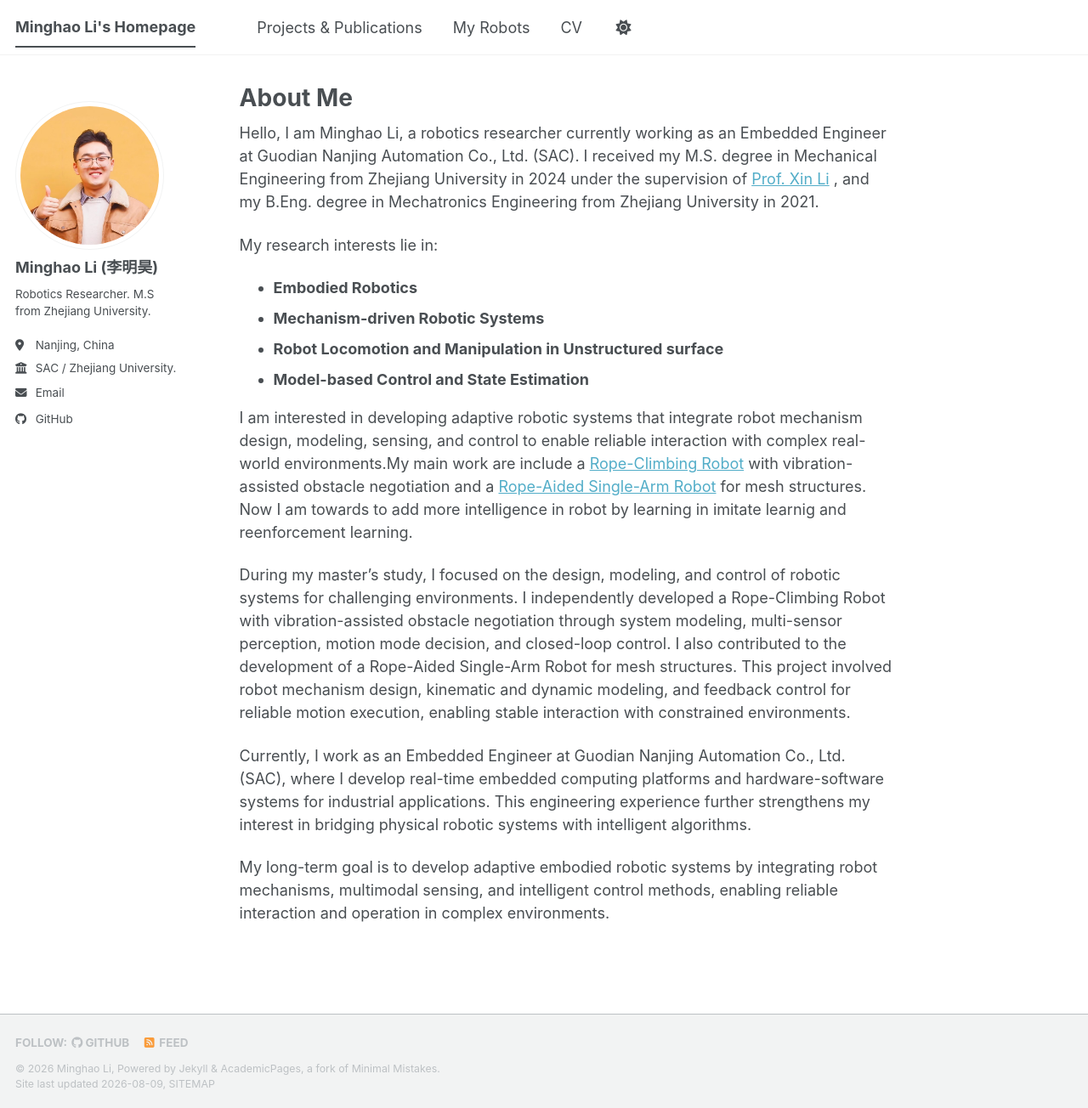
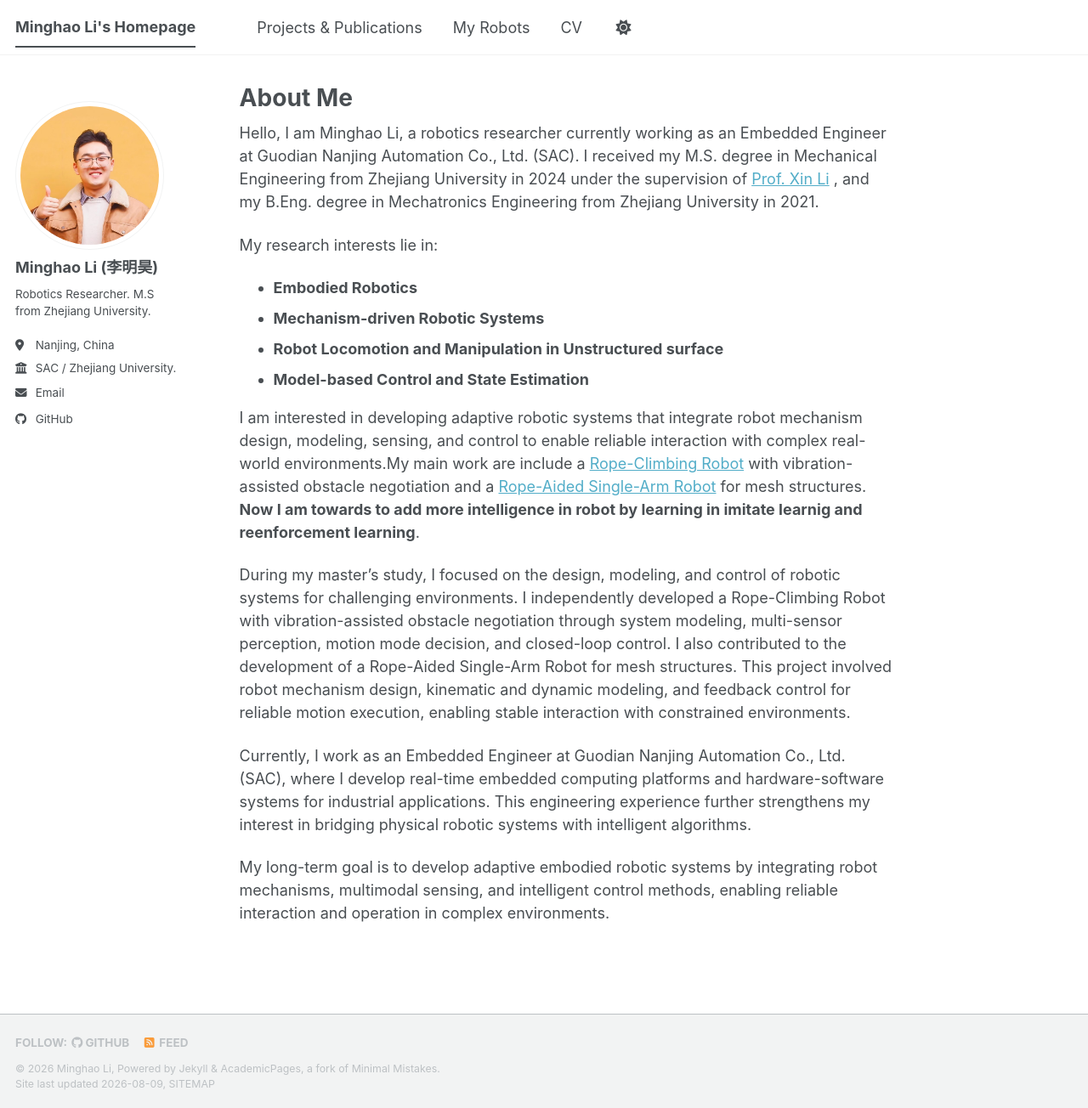
Before and after one commit to lim-0619/lim-0619.github.io, a Jekyll site: the page built from _pages/about.md, in a window 1280 px wide and 1304 px high. Shown: the whole window at 85% size. Built offline with Jekyll 4.4.1, drawn with Linux system fonts in a browser that asks for light colours; a script bundle is joined from its source files by our own code; library files that are not in the unit come from our copies.

```diff
--- a/_pages/about.md
+++ b/_pages/about.md
@@ -17,7 +17,7 @@ My research interests lie in:
 - **Robot Locomotion and Manipulation in Unstructured surface**
 - **Model-based Control and State Estimation**
 
-I am interested in developing adaptive robotic systems that integrate robot mechanism design, modeling, sensing, and control to enable reliable interaction with complex real-world environments.My main work are include a [Rope-Climbing Robot](https://person.zju.edu.cn/vortexdoctor) with vibration-assisted obstacle negotiation and a [Rope-Aided Single-Arm Robot](https://person.zju.edu.cn/vortexdoctor) for mesh structures. Now I am towards to add more intelligence in robot by learning in imitate learnig and reenforcement learning.
+I am interested in developing adaptive robotic systems that integrate robot mechanism design, modeling, sensing, and control to enable reliable interaction with complex real-world environments.My main work are include a [Rope-Climbing Robot](https://person.zju.edu.cn/vortexdoctor) with vibration-assisted obstacle negotiation and a [Rope-Aided Single-Arm Robot](https://person.zju.edu.cn/vortexdoctor) for mesh structures. **Now I am towards to add more intelligence in robot by learning in imitate learnig and reenforcement learning**.
 
 
 During my master's study, I focused on the design, modeling, and control of robotic systems for challenging environments. I independently developed a Rope-Climbing Robot with vibration-assisted obstacle negotiation through system modeling, multi-sensor perception, motion mode decision, and closed-loop control.
```
